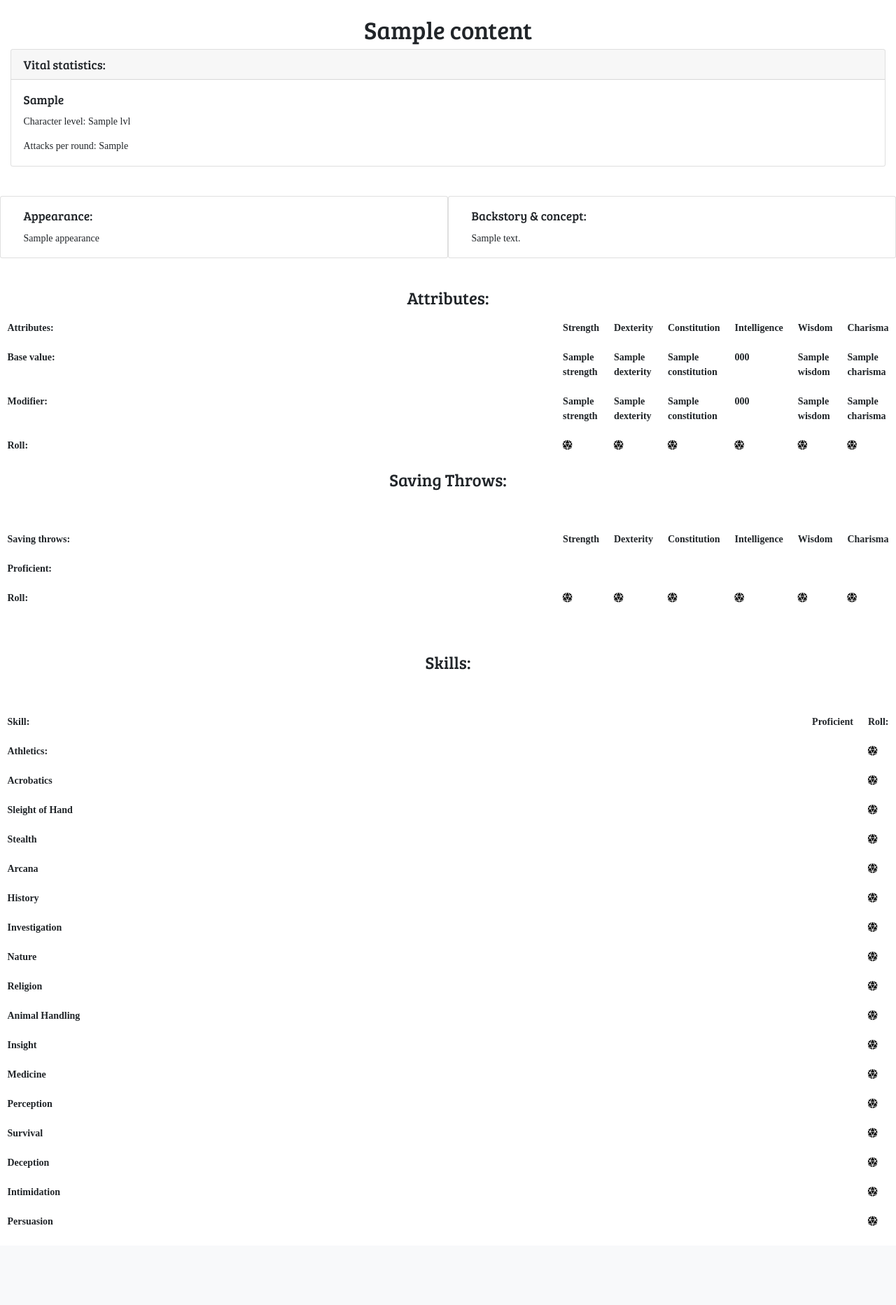
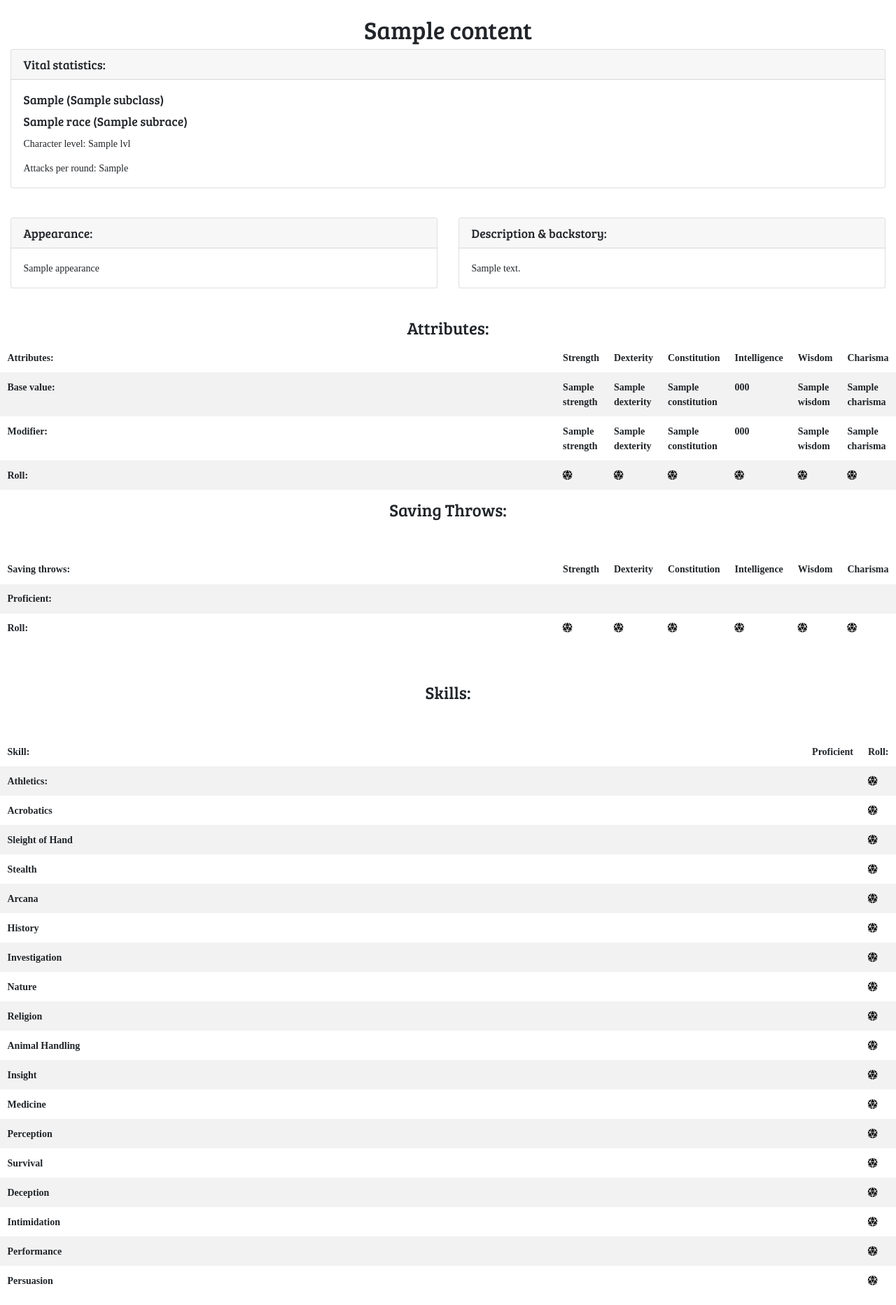
Before and after one commit to Code-Institute-Submissions/Paxicon-ci-milestone3, a Flask app: template templates/char_profile.html in a window 1280 px wide. Shown: the part 49-1914 px from the top of the page at 70% size. Before the commit the page ends 1801 px from the top, so only its background shows below. Run offline with Flask 2, Linux system fonts and the light colour scheme; the template is opened without the code that fills it: most values are stand-ins (such as "Sample title", 1, 10 or a date in 2020); lists and menus that the app fills with data are empty; some libraries are stand-ins or nearby versions; some web fonts are replaced.

Commit message:
Fixed styles, display errors char_profile.html

```diff
--- a/templates/char_profile.html
+++ b/templates/char_profile.html
@@ -6,7 +6,12 @@
   <div class="card">
     <h5 class="card-header">Vital statistics:</h5>
     <div class="card-body">
-      <h5 class="card-title">{{character.content.CharClass}}</h5>
+      <h5 class="card-title">
+        {{character.content.CharClass}} ({{character.content.Subclass}})
+      </h5>
+      <h5 class="card-title">
+        {{character.content.Race}} ({{character.content.Subrace}})
+      </h5>
       <p class="card-text">
         Character level:
         <span id="level">{{character.content.ClassObj.Lvl}}</span>
@@ -23,16 +28,20 @@
 <div class="container-fluid">
   <div class="row">
     <br />
-    <div class="card col-lg-6">
-      <div class="card-body">
-        <h5 class="card-title">Appearance:</h5>
-        <p class="card-text">{{character.content.Appearance}}</p>
+    <div class="col-md-12 col-lg-6 h-100">
+      <div class="card">
+        <h5 class="card-header">Appearance:</h5>
+        <div class="card-body">
+          <p class="card-text">{{character.content.Appearance}}</p>
+        </div>
       </div>
     </div>
-    <div class="card col-lg-6">
-      <div class="card-body">
-        <h5 class="card-title">Backstory & concept:</h5>
-        <p class="card-text">{{character.content.CharDescription}}</p>
+    <div class="col-md-12 col-lg-6 h-100">
+      <div class="card">
+        <h5 class="card-header">Description & backstory:</h5>
+        <div class="card-body">
+          <p class="card-text">{{character.content.CharDescription}}</p>
+        </div>
       </div>
     </div>
   </div>
@@ -44,7 +53,7 @@
 </div>
 <div class="container-fluid">
   <div class="row">
-    <table class="table table-borderless col-lg-12">
+    <table class="table table-borderless table-striped col-lg-12">
       <thead>
         <th class="col">Attributes:</th>
         <th class="col">Strength</th>
@@ -163,7 +172,7 @@
 <br />
 <div class="container-fluid">
   <div class="row">
-    <table class="table table-borderless col-lg-12">
+    <table class="table table-borderless table-striped col-lg-12">
       <thead>
         <th class="col">Saving throws:</th>
         <th class="col">Strength</th>
@@ -271,7 +280,7 @@
 <br />
 <div class="container-fluid">
   <div class="row">
-    <table class="table table-borderless">
+    <table class="table table-borderless table-striped">
       <thead>
         <th class="col">Skill:</th>
         <th class="col">Proficient</th>
@@ -519,6 +528,21 @@
         </th>
       </tr>
       <tr>
+        <th class="col">Performance</th>
+        <th
+          class="col skill-list {{character.content.SkillsObjList.Performance}}"
+        ></th>
+        <th class="col">
+          <a
+            data-toggle="modal"
+            href="#diceRollModal"
+            class="dice-roller skill-list-dice cha-mod {{character.content.SkillsObjList.Performance}}"
+          >
+            <i class="fas fa-dice-d20"></i
+          ></a>
+        </th>
+      </tr>
+      <tr>
         <th class="col">Persuasion</th>
         <th
           class="col skill-list {{character.content.SkillsObjList.Persuasion}}"
```
